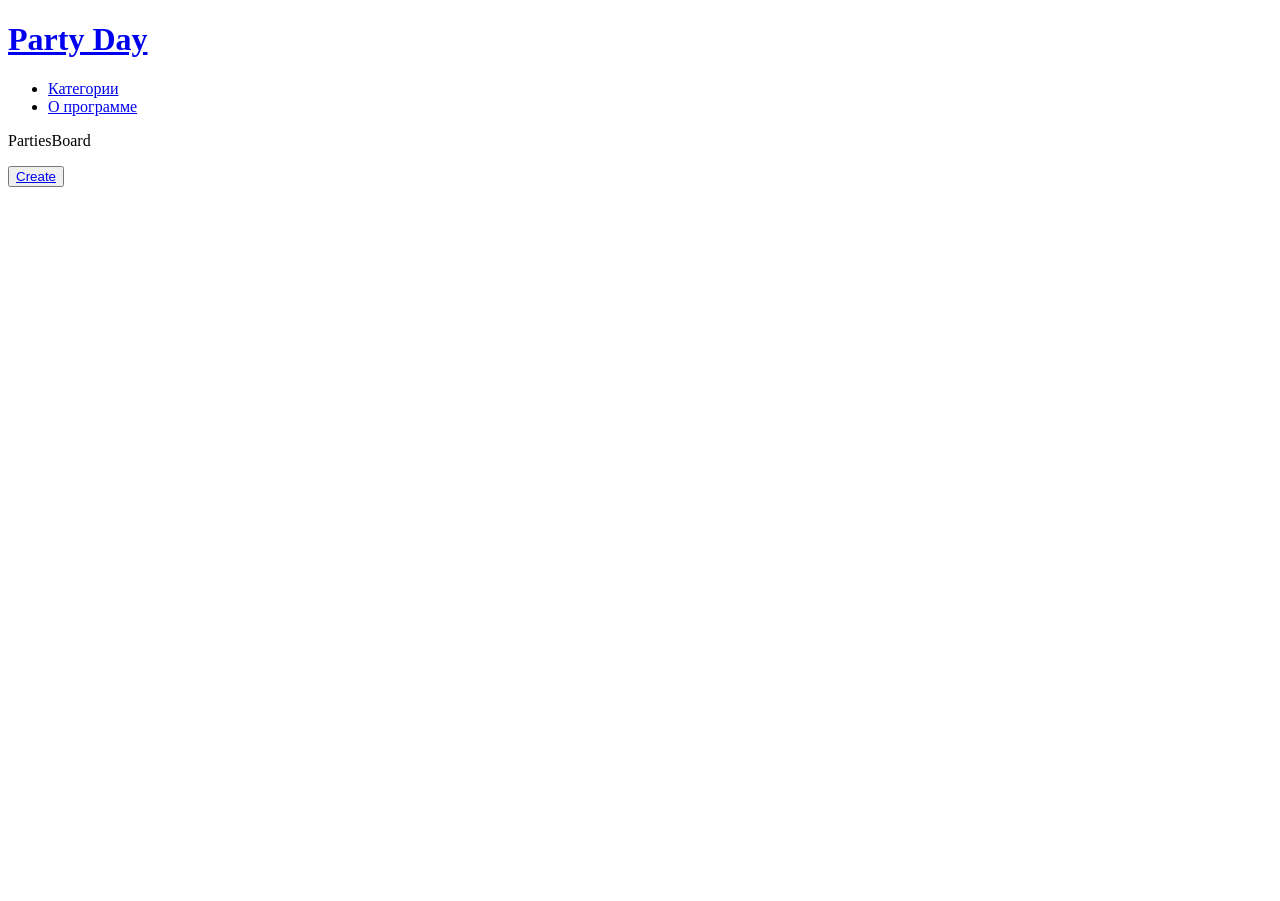
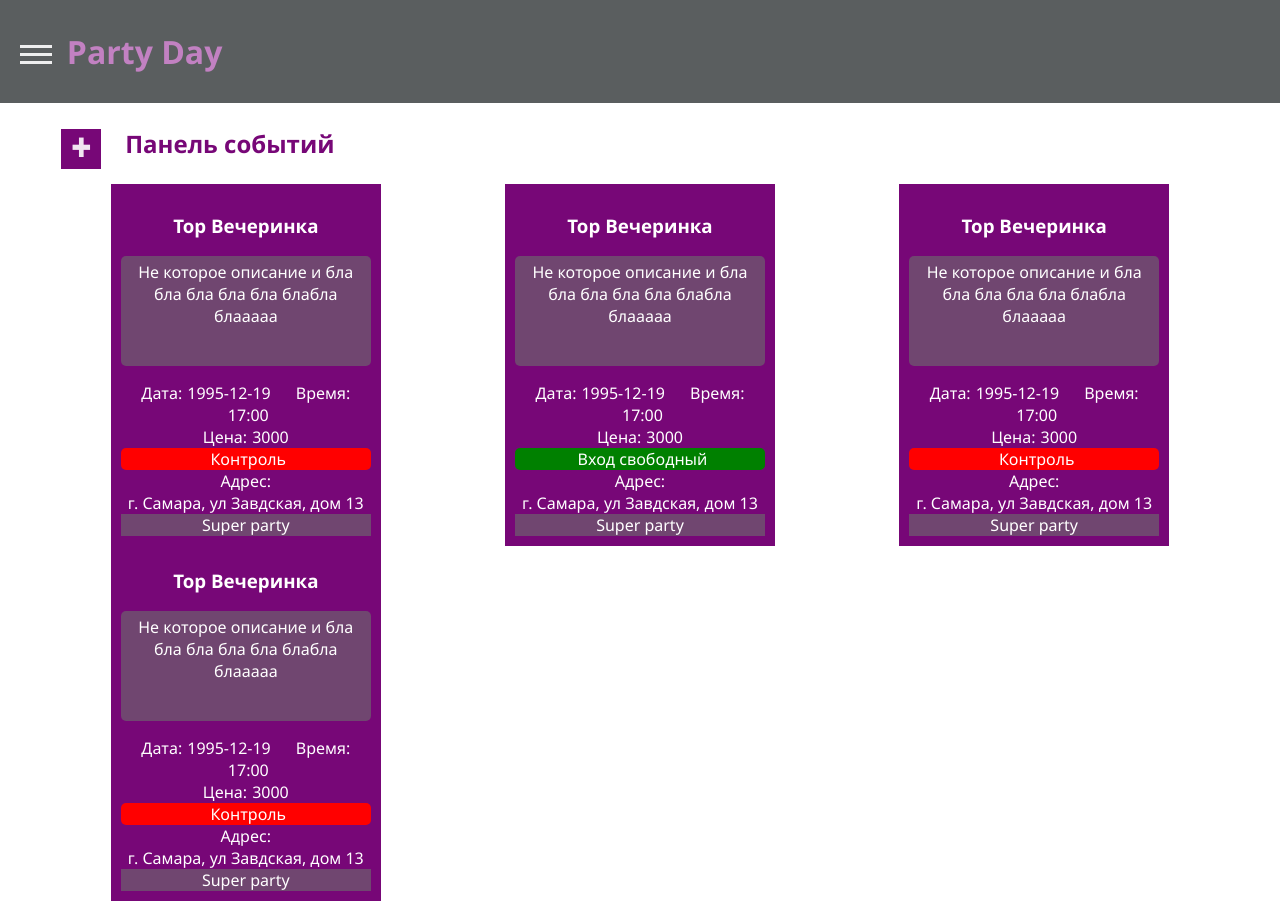
Before and after one commit to AuthorSkN/party-day, a React (Create React App) app: page / in a window 1280 px wide. Before the commit the page ends 800 px from the top, so only its background shows below. Built offline with nearby package versions, Linux system fonts and the light colour scheme.

Commit message:
base style + adaptive style for PartyBoard

```diff
--- a/src/App.js
+++ b/src/App.js
@@ -6,9 +6,10 @@ import Local from './local.json'
 function Menu() {
   return (
     <nav>
-      <ul>
-        <li><Link to="/categories">{Local.NAV_CATEGORIES_NAME}</Link></li>
-        <li><Link to="/about">{Local.NAV_ABOUT_NAME}</Link></li>
+      <span className="menu-symbol" href="javascript:void(0);" tabindex="1"></span>
+      <ul className="menu">
+        <li className="menu-item"><Link to="/categories">{Local.NAV_CATEGORIES_NAME}</Link></li>
+        <li className="menu-item"><Link to="/about" >{Local.NAV_ABOUT_NAME}</Link></li>
       </ul>
     </nav>
   );
@@ -18,11 +19,10 @@ function App() {
   return (
     <div className="App">
       <header>
-        <h1><Link to="/">Party Day</Link></h1>
         <Menu/>
-        <Content/>
+        <h1><Link to="/" className="logo">Party Day</Link></h1>
       </header>
-
+      <Content/>
     </div>
   );
 }
--- a/src/components/PartiesBoard.js
+++ b/src/components/PartiesBoard.js
@@ -1,21 +1,70 @@
 import React from 'react';
 import PartyBlock from './PartyBlock';
 import { Link } from 'react-router-dom';
+import Local from '../local.json';
 
 const PartiesMap = new Map();
 
+
 const PartiesBoard = () => {
+    PartiesMap.set(1, {
+        name: "Top Вечеринка",
+        desc: "Не которое описание и бла бла бла бла бла блабла блааааа",
+        date: "1995-12-19",
+        time: "17:00",
+        isFree: false,
+        cost: 3000,
+        address: "г. Самара, ул Завдская, дом 13",
+        category: "Super party"
+    });
+    PartiesMap.set(2, {
+        name: "Top Вечеринка",
+        desc: "Не которое описание и бла бла бла бла бла блабла блааааа",
+        date: "1995-12-19",
+        time: "17:00",
+        isFree: true,
+        cost: 3000,
+        address: "г. Самара, ул Завдская, дом 13",
+        category: "Super party"
+    });
+    PartiesMap.set(3, {
+        name: "Top Вечеринка",
+        desc: "Не которое описание и бла бла бла бла бла блабла блааааа",
+        date: "1995-12-19",
+        time: "17:00",
+        isFree: false,
+        cost: 3000,
+        address: "г. Самара, ул Завдская, дом 13",
+        category: "Super party"
+    });
+    PartiesMap.set(4, {
+        name: "Top Вечеринка",
+        desc: "Не которое описание и бла бла бла бла бла блабла блааааа",
+        date: "1995-12-19",
+        time: "17:00",
+        isFree: false,
+        cost: 3000,
+        address: "г. Самара, ул Завдская, дом 13",
+        category: "Super party"
+    });
+
     const partyBlocks = [];
     PartiesMap.forEach((party, key) => {
         partyBlocks.push((
-            <li key={key}><PartyBlock party={party}/></li>
+            <div key={key} style={{textAlign: "center"}}><PartyBlock party={party} /></div>
         ));
     });
+
     return (
-        <div>
-            PartiesBoard
-            <ol>{partyBlocks}</ol>
-            <button><Link to="/party-edit">Create</Link></button>
+        <div className="content">
+            <div className="title-row">
+                <Link to="/party-edit"><div className="add-button"></div></Link>
+                <h2 className="title">{Local.EVENT_PANEL}</h2>
+            </div>
+            <div className="partiesContainer">
+                {partyBlocks}
+            </div>
+
         </div>
     );
 }
--- a/src/components/PartyBlock.js
+++ b/src/components/PartyBlock.js
@@ -7,27 +7,27 @@ class PartyBlock extends React.Component {
         const party = this.props.party;
         const partyFreeStatus = party.isFree ? Local.IS_PUBLIC_PARTY : Local.IS_PRIVATE_PARTY;
         return (
-            <div>
+            <div className="party-block">
                 <h3>{party.name}</h3>
-                <p>{party.desc}</p>
+                <p className="party-block-desc">{party.desc}</p>
                 <div>
-                    <span>{Local.DATE}</span>
-                    <span>{party.date}</span>
-                    <span>{Local.TIME}</span>
-                    <span>{party.time}</span>
+                    <span className="party-block-inline">{Local.DATE + ":"}</span>
+                    <span className="party-block-inline" style={{marginLeft:5}}>{party.date}</span>
+                    <span className="party-block-inline" style={{marginLeft:25}}>{Local.TIME + ":"}</span>
+                    <span className="party-block-inline" style={{marginLeft:5}}>{party.time}</span>
                 </div>
                 <div>
-                    <span>{Local.COST}</span>
-                    <span>{party.cost}</span>
+                    <span>{Local.COST + ":"}</span>
+                    <span className="party-block-inline" style={{marginLeft:5}}>{party.cost}</span>
                 </div>
-                <div>
+                <div className="party-block-free" style={party.isFree ? {backgroundColor: "green"} : {backgroundColor: "red"}}>
                     {partyFreeStatus}
                 </div>
                 <div>
-                    <span>{Local.ADDRESS}</span>
-                    <span>{party.address}</span>
+                    <span className="party-block-inline">{Local.ADDRESS + ":"}</span>
+                    <span className="party-block-inline">{party.address}</span>
                 </div>
-                <div>{party.category}</div>
+                <div className="party-block-category">{party.category}</div>
             </div>
         );
     }
--- a/src/index.js
+++ b/src/index.js
@@ -3,6 +3,7 @@ import ReactDOM from 'react-dom';
 import App from './App';
 import {BrowserRouter} from 'react-router-dom';
 import * as serviceWorker from './serviceWorker';
+import './style.css';
 
 ReactDOM.render(<BrowserRouter><App /></BrowserRouter>, document.getElementById('root'));
 
--- a/src/local.json
+++ b/src/local.json
@@ -10,5 +10,6 @@
     "COST": "Цена",
     "ADDRESS": "Адрес",
     "CATEGORY": "Категория",
-    "SAVE": "Сохранить"
+    "SAVE": "Сохранить",
+    "EVENT_PANEL": "Панель событий"
 }
--- /dev/null
+++ b/src/style.css
@@ -0,0 +1,152 @@
+
+body {
+    margin: 0;
+    color: black;
+    font-family: 'Segoe UI', Tahoma, Geneva, Verdana, sans-serif;
+    background-color: #ffffffe5
+}
+
+header {
+    background-color: #5a5e5f;
+    margin: 0;
+    padding: 20px;
+}
+
+nav {
+    display: inline;
+}
+
+h1 {
+    display: inline-block;
+    margin: 10px;
+}
+
+a {
+    text-decoration: none;
+    color: inherit;
+}
+
+ul, ol {
+    list-style-type: none;
+    margin: 0;
+    padding: 0;
+}
+
+
+.logo {
+    color: #c281c2;
+}
+
+.menu-symbol {
+    position: relative;
+    display: inline-block;
+    width: 2em;
+    height: 0.8em;
+    margin-right: 0.3em;
+    border-top: 0.2em solid #ffffffe5;
+    border-bottom: 0.2em solid #ffffffe5;
+    text-shadow: 0 1px 0 #151414;
+}
+
+.menu-symbol:before {
+    content: "";
+    position: absolute;
+    top: 0.3em;
+    left: 0px;
+    width: 100%;
+    border-top: 0.2em solid #ffffffe5;
+  }
+
+.menu {
+    display: none;
+    position: absolute;
+    background-color:  #5a5e5f;
+    color: #ffffffe5;
+}
+
+.menu-symbol:focus ~ .menu,
+.menu-symbol:active ~ .menu,
+.menu:hover
+{
+   display: block;
+   float: none;
+}
+
+
+.menu-item {
+    color: #ffffffe5;
+    padding: 1em;
+}
+
+.menu-item:hover{
+    color: #c281c2;
+    background-color: #404e50;
+}
+
+.content {
+    margin: 0 4% 0 4%;
+}
+
+.title-row {
+    vertical-align: middle;
+}
+
+.title {
+    text-align: center;
+    color: #770777;
+    display: inline-block;
+    margin: 1em;
+}
+
+.add-button {
+    display: inline-block;
+    margin-left: 10px;
+    text-align: center;
+    vertical-align: middle;
+    font-size: 20pt;
+    background-color:#770777;
+    color: #ffffffe5;
+    width: 40px;
+    height: 40px;
+}
+
+.add-button:before {
+    content: "\271A";
+}
+
+.party-block {
+    position: relative;
+    display: inline-block;
+    width: 250px;
+    padding: 10px;
+    background-color: #770777;
+    color: white;
+
+}
+
+.party-block-desc {
+    background-color: #704670;
+    height: 100px;
+    border-radius: 5px;
+    padding: 5px;
+}
+
+.party-block-inline {
+    display: inline-block;
+}
+
+.party-block-free {
+    border-radius: 5px;
+    padding-left: 5px;
+}
+
+.party-block-category {
+    background-color: #704670;
+}
+
+.partiesContainer {
+    display: grid;
+    grid-gap: 5px;
+    grid-template-columns: repeat(auto-fit, minmax(300px, 1fr));
+    grid-template-rows: repeat(2, 350px);
+}
```
